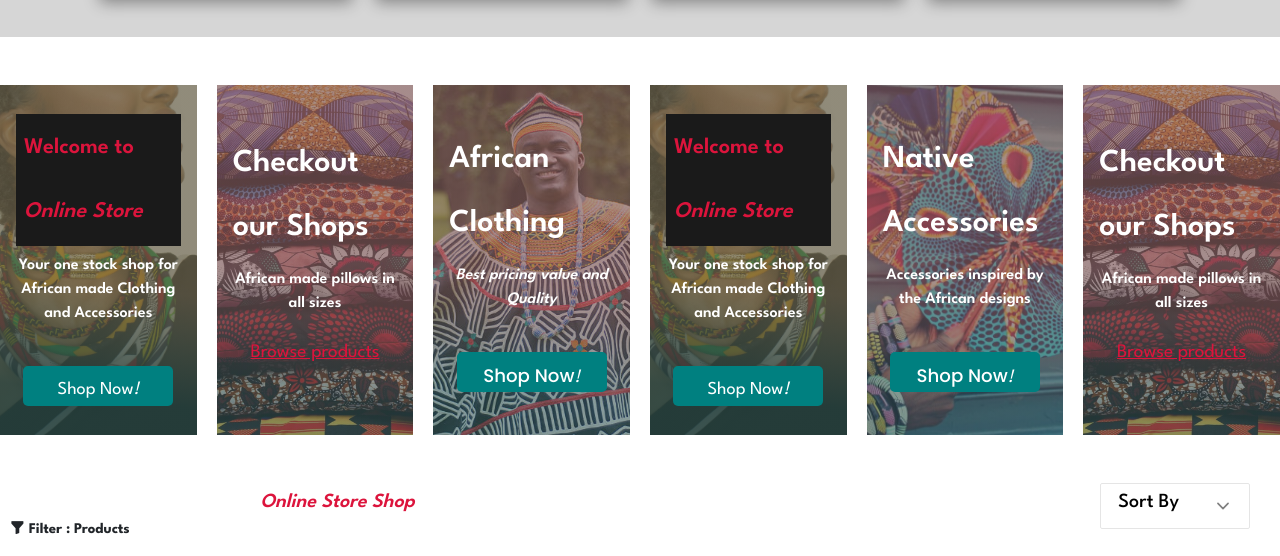
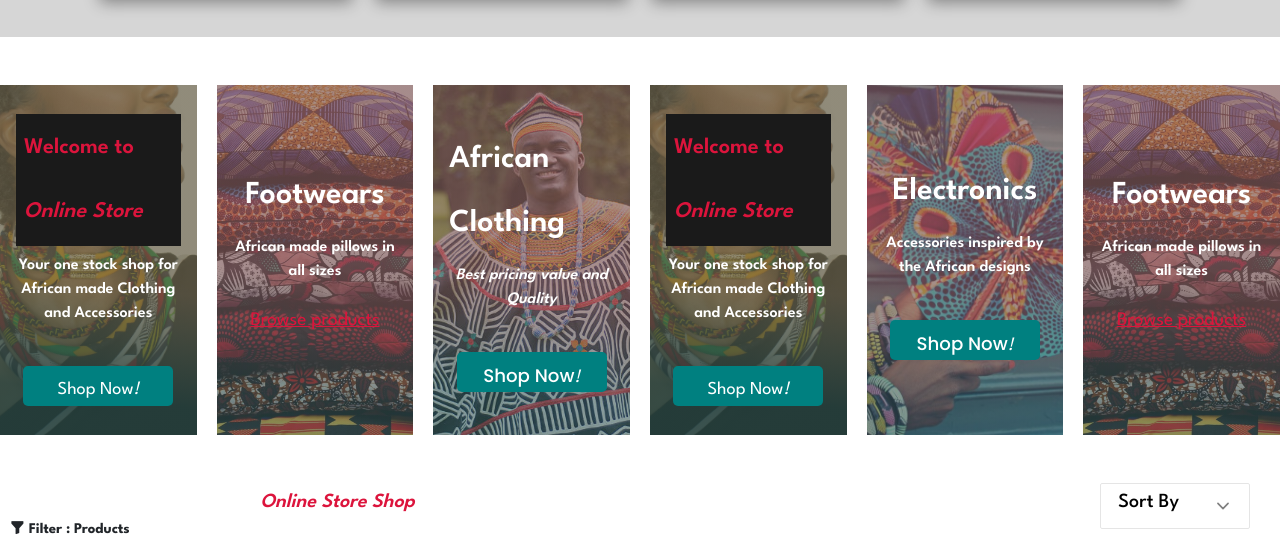
Before and after one commit to amt-felix-amoquandoh/online-shop, a website: page index.html in a window 1280 px wide. Shown: the part 844-1400 px from the top of the page. Drawn offline with nearby package versions, Linux system fonts and the light colour scheme.

Commit message:
Update index.html

```diff
--- a/index.html
+++ b/index.html
@@ -342,7 +342,7 @@
           <div class="newMusicBox">
             <img src="./public/img/pillow/p2.webp" alt="" />
             <div class="newMusicText1">
-              <h2 class="musicTitle">Checkout our Shops</h2>
+              <h2 class="musicTitle">Footwears</h2>
               <span class="genre">African made pillows in all sizes</span>
               <p><a href="">Browse products</a></p>
             </div>
@@ -375,7 +375,7 @@
           <div class="newMusicBox">
             <img src="./public/img/accessories/acc5.jpg" alt="" />
             <div class="newMusicText1 mobile">
-              <h2 class="musicTitle">Native Accessories</h2>
+              <h2 class="musicTitle">Electronics</h2>
               <span class="genre"
                 >Accessories inspired by the African designs</span
               >
@@ -387,7 +387,7 @@
           <div class="newMusicBox">
             <img src="./public/img/pillow/p2.webp" alt="" />
             <div class="newMusicText1">
-              <h2 class="musicTitle">Checkout our Shops</h2>
+              <h2 class="musicTitle">Footwears</h2>
               <span class="genre">African made pillows in all sizes</span>
               <p><a href="">Browse products</a></p>
             </div>
@@ -422,7 +422,7 @@
           <div class="newMusicBox">
             <img src="./public/img/pillow/p2.webp" alt="" />
             <div class="newMusicText1">
-              <h2 class="musicTitle">Checkout our Shops</h2>
+              <h2 class="musicTitle">Footwears</h2>
               <span class="genre">African made pillows in all sizes</span>
               <p><a href="">Browse products</a></p>
             </div>
```
